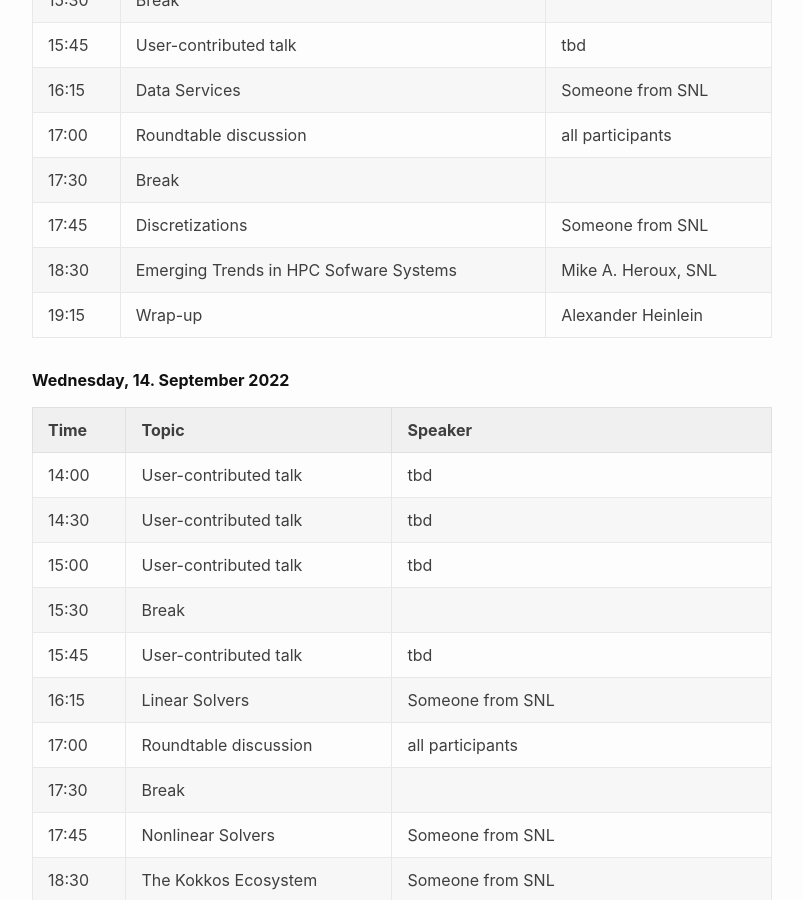
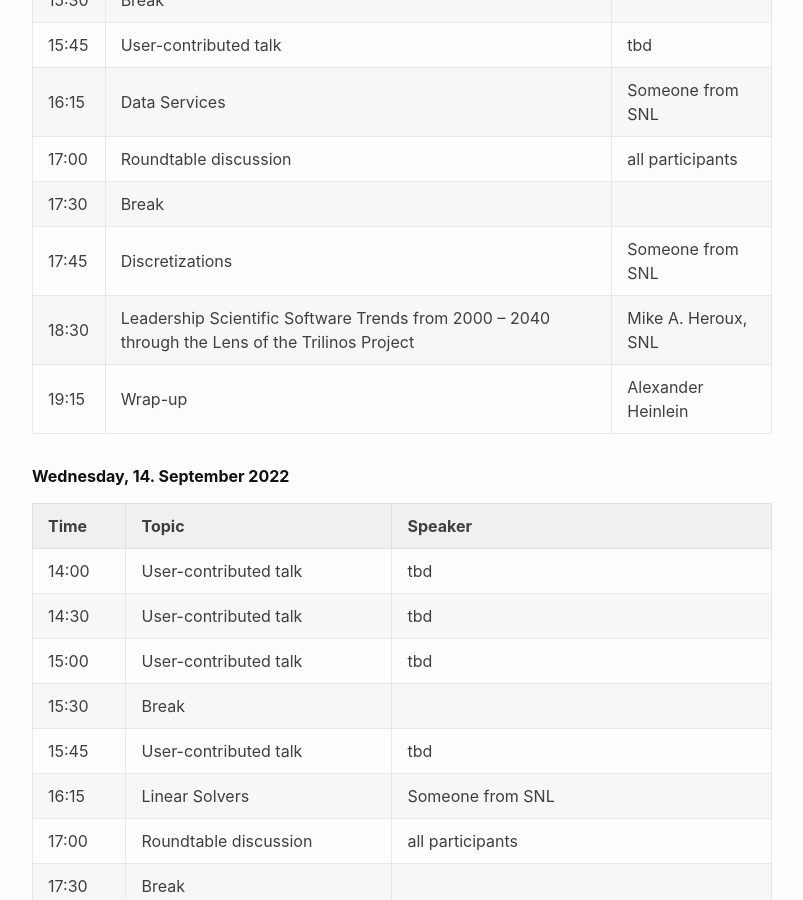
Before and after one commit to EuroTUG/eurotug.github.io, a Jekyll site: the page built from index.md, in a window 1280 px wide and 900 px high, scrolled down 2317 px. Shown: the whole window, without its empty margins (238-1041 px from the left). Built offline with Jekyll 4.4.1, drawn with Linux system fonts in a browser that asks for light colours.

Commit message:
Update presentation title by Mike Heroux

```diff
--- a/index.md
+++ b/index.md
@@ -89,7 +89,7 @@ Here's the tentative schedule:
 | 17:00 | Roundtable discussion | all participants |
 | 17:30 | Break | |
 | 17:45 | Discretizations | Someone from SNL |
-| 18:30 | Emerging Trends in HPC Sofware Systems | Mike A. Heroux, SNL |
+| 18:30 | Leadership Scientific Software Trends from 2000 – 2040 through the Lens of the Trilinos Project | Mike A. Heroux, SNL |
 | 19:15 | Wrap-up | Alexander Heinlein |
 
 **Wednesday, 14. September 2022**
```
